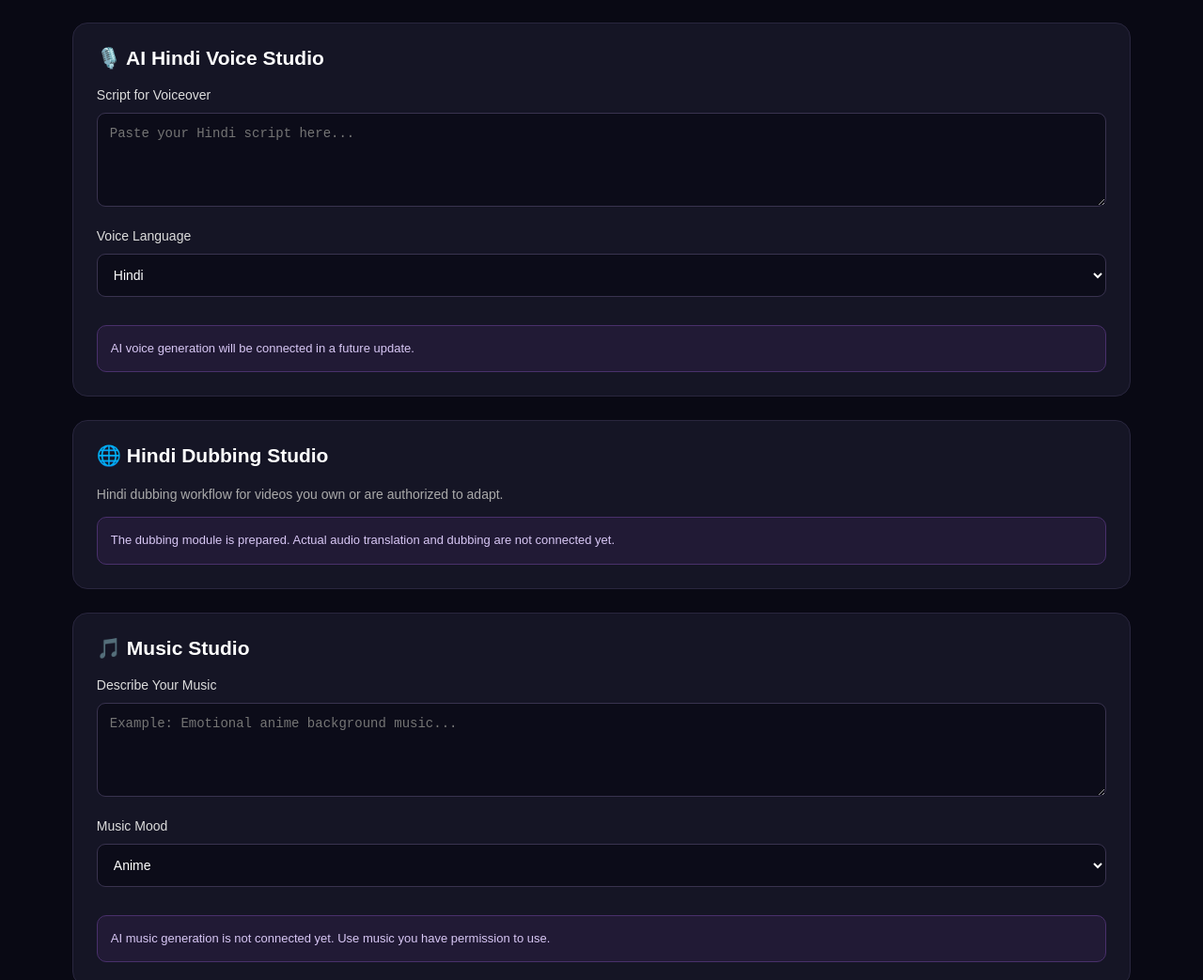
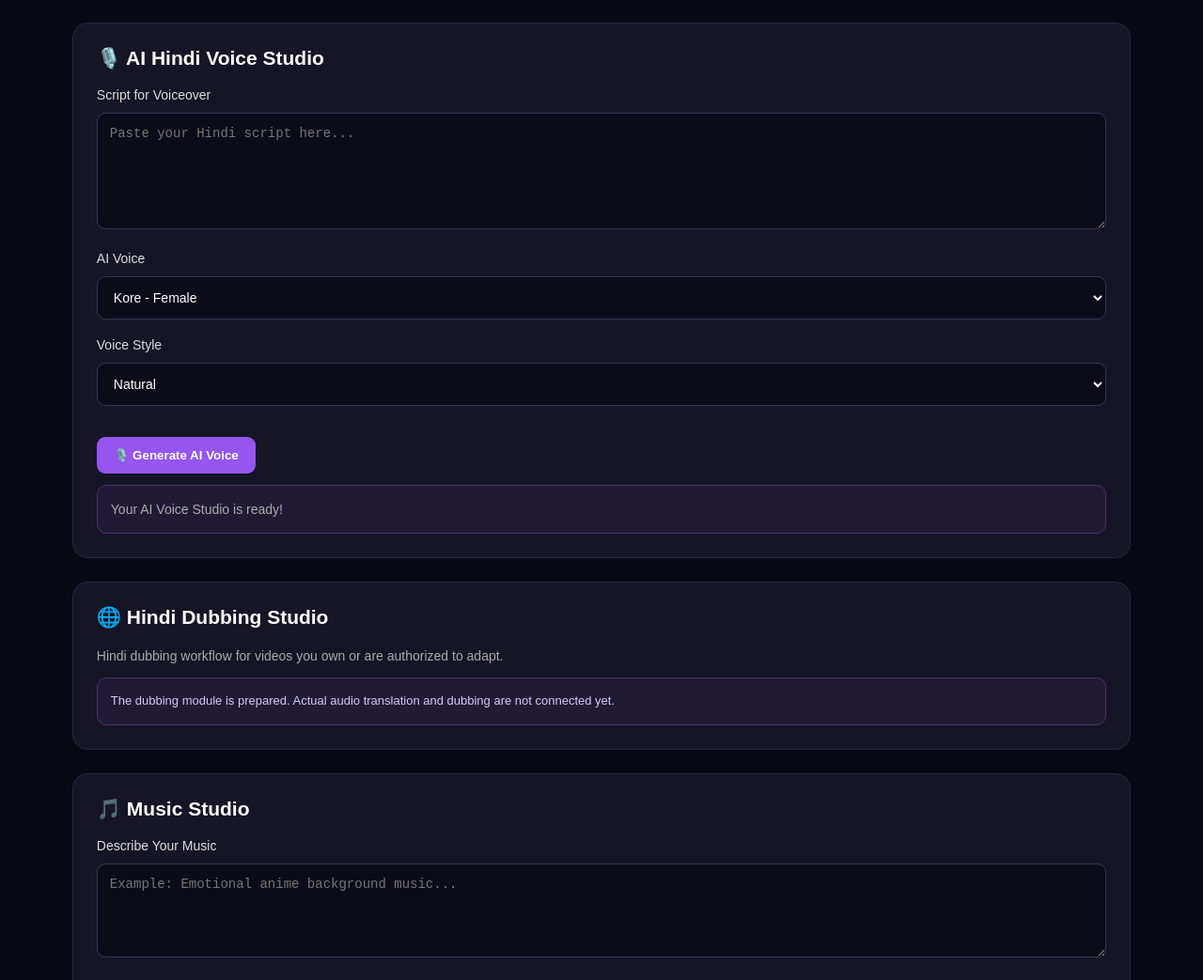
Before and after one commit to bhavishya0079-jpg/anime-studio-ai, a plain HTML site: page index.html in a window 1280 px wide. Shown: the part 2054-3097 px from the top of the page at 94% size. Drawn offline with Linux system fonts and the light colour scheme; files whose address does not match are found by name.

Commit message:
Update index.html

```diff
--- a/index.html
+++ b/index.html
@@ -278,6 +278,8 @@
 
     <!-- AI VOICE -->
 
+
+<!-- AI VOICE STUDIO -->
 <section class="panel" id="voicePanel">
 
     <h2>🎙️ AI Hindi Voice Studio</h2>
@@ -286,18 +288,56 @@
     <textarea
         id="voiceText"
         placeholder="Paste your Hindi script here..."
+        rows="6"
     ></textarea>
 
-        <label>Voice Language</label>
-        <select id="voiceLanguage">
-            <option>Hindi</option>
+    <label>AI Voice</label>
+    <select id="voiceName">
+        <option value="Kore">Kore - Female</option>
+        <option value="Aoede">Aoede - Female</option>
+        <option value="Leda">Leda - Female</option>
+        <option value="Zephyr">Zephyr - Female</option>
+        <option value="Puck">Puck - Male</option>
+        <option value="Charon">Charon - Male</option>
+        <option value="Fenrir">Fenrir - Male</option>
+        <option value="Orus">Orus - Male</option>
     </select>
 
-        <div class="notice">
-            AI voice generation will be connected in a future update.
+    <label>Voice Style</label>
+    <select id="voiceStyle">
+        <option value="Natural, expressive Hindi narration">Natural</option>
+        <option value="Emotional storytelling in Hindi">Emotional</option>
+        <option value="Energetic anime narrator in Hindi">Energetic</option>
+        <option value="Calm and clear Hindi narration">Calm</option>
+    </select>
+
+    <button type="button" id="generateVoiceBtn">
+        🎙️ Generate AI Voice
+    </button>
+
+    <p id="voiceStatus" class="notice">
+        Your AI Voice Studio is ready!
+    </p>
+
+    <div id="voiceResult" hidden>
+        <h3>🎧 Generated Audio</h3>
+
+        <audio
+            id="voiceAudio"
+            controls
+            style="width:100%;"
+        ></audio>
+
+        <a
+            id="voiceDownload"
+            download="anime-voice.wav"
+        >
+            ⬇️ Download Voice
+        </a>
     </div>
 
 </section>
+
 
     <!-- HINDI DUBBING -->
 
```
Lines whose indentation alone changed are shown as unchanged.
